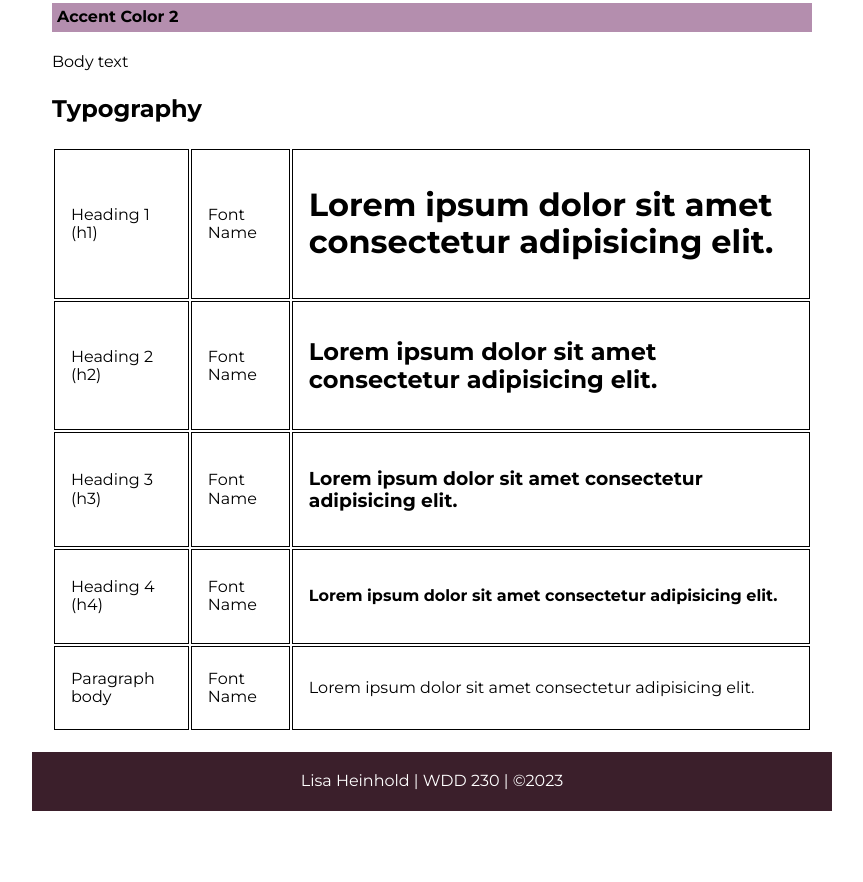
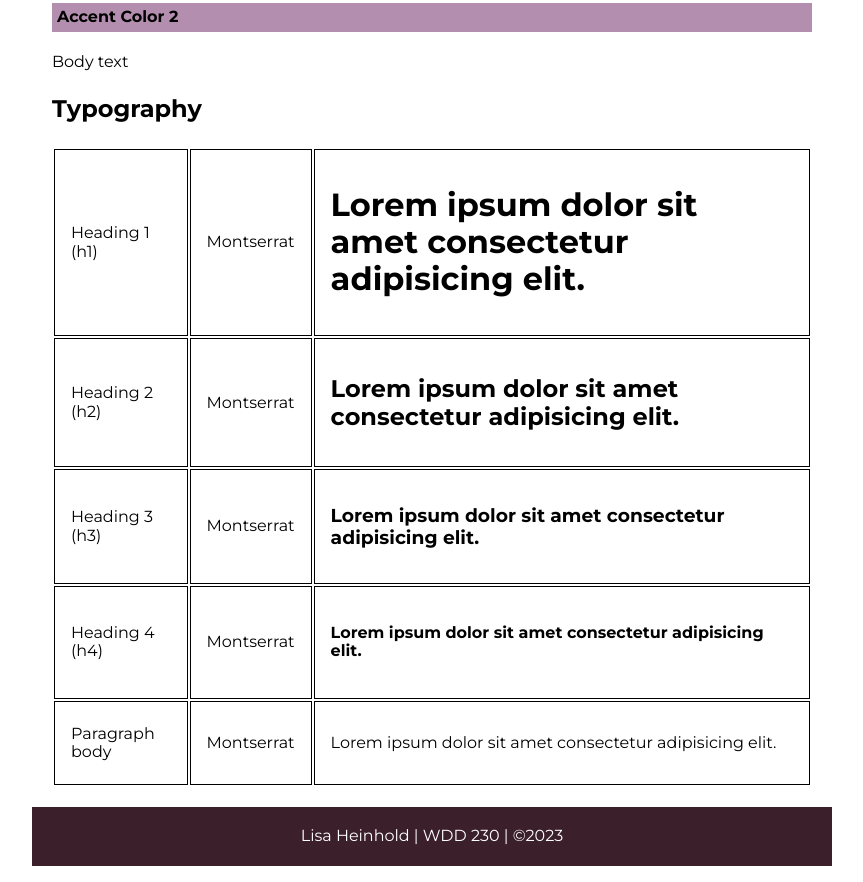
Before and after one commit to LisaCJHeinhold/WDD230, a plain HTML site: page lesson3/design.html in a window 1280 px wide. Shown: the part 606-1488 px from the top of the page, without its empty margins (208-1071 px from the left). Before the commit the page ends 1433 px from the top, so only its background shows below. Drawn offline with nearby package versions, Linux system fonts and the light colour scheme.

Commit message:
added font name

```diff
--- a/lesson3/design.html
+++ b/lesson3/design.html
@@ -37,35 +37,35 @@
             <table>
                 <tr>
                     <td>Heading 1 (h1)</td>
-                    <td>Font Name</td>
+                    <td>Montserrat</td>
                     <td>
                         <h1>Lorem ipsum dolor sit amet consectetur adipisicing elit.</h1>
                     </td>
                 </tr>
                 <tr>
                     <td>Heading 2 (h2)</td>
-                    <td>Font Name</td>
+                    <td>Montserrat</td>
                     <td>
                         <h2>Lorem ipsum dolor sit amet consectetur adipisicing elit.</h2>
                     </td>
                 </tr>
                 <tr>
                     <td>Heading 3 (h3)</td>
-                    <td>Font Name</td>
+                    <td>Montserrat</td>
                     <td>
                         <h3>Lorem ipsum dolor sit amet consectetur adipisicing elit.</h3>
                     </td>
                 </tr>
                 <tr>
                     <td>Heading 4 (h4)</td>
-                    <td>Font Name</td>
+                    <td>Montserrat</td>
                     <td>
                         <h4>Lorem ipsum dolor sit amet consectetur adipisicing elit.</h4>
                     </td>
                 </tr>
                 <tr>
                     <td>Paragraph body</td>
-                    <td>Font Name</td>
+                    <td>Montserrat</td>
                     <td>
                         <p>Lorem ipsum dolor sit amet consectetur adipisicing elit.</p>
                     </td>
```
